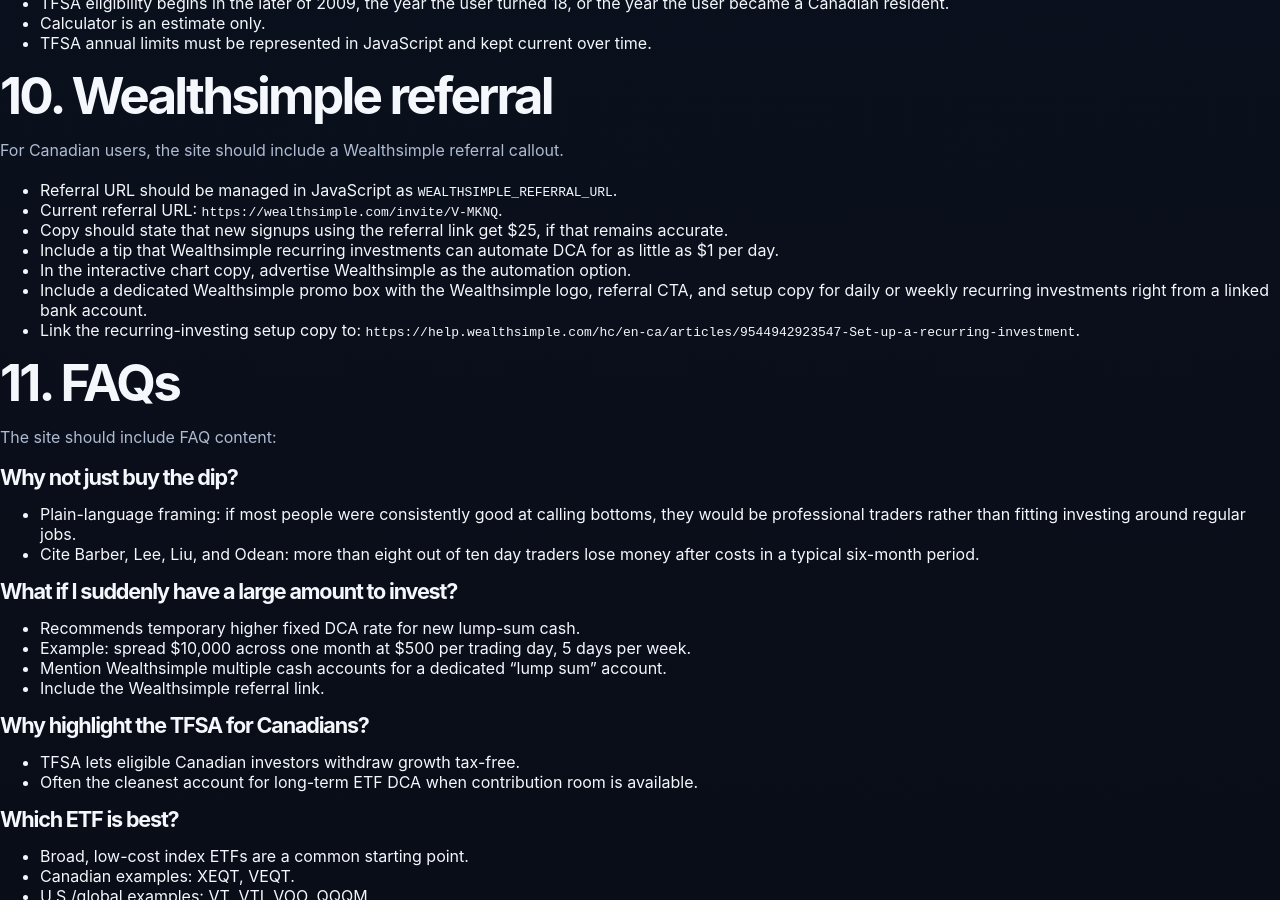
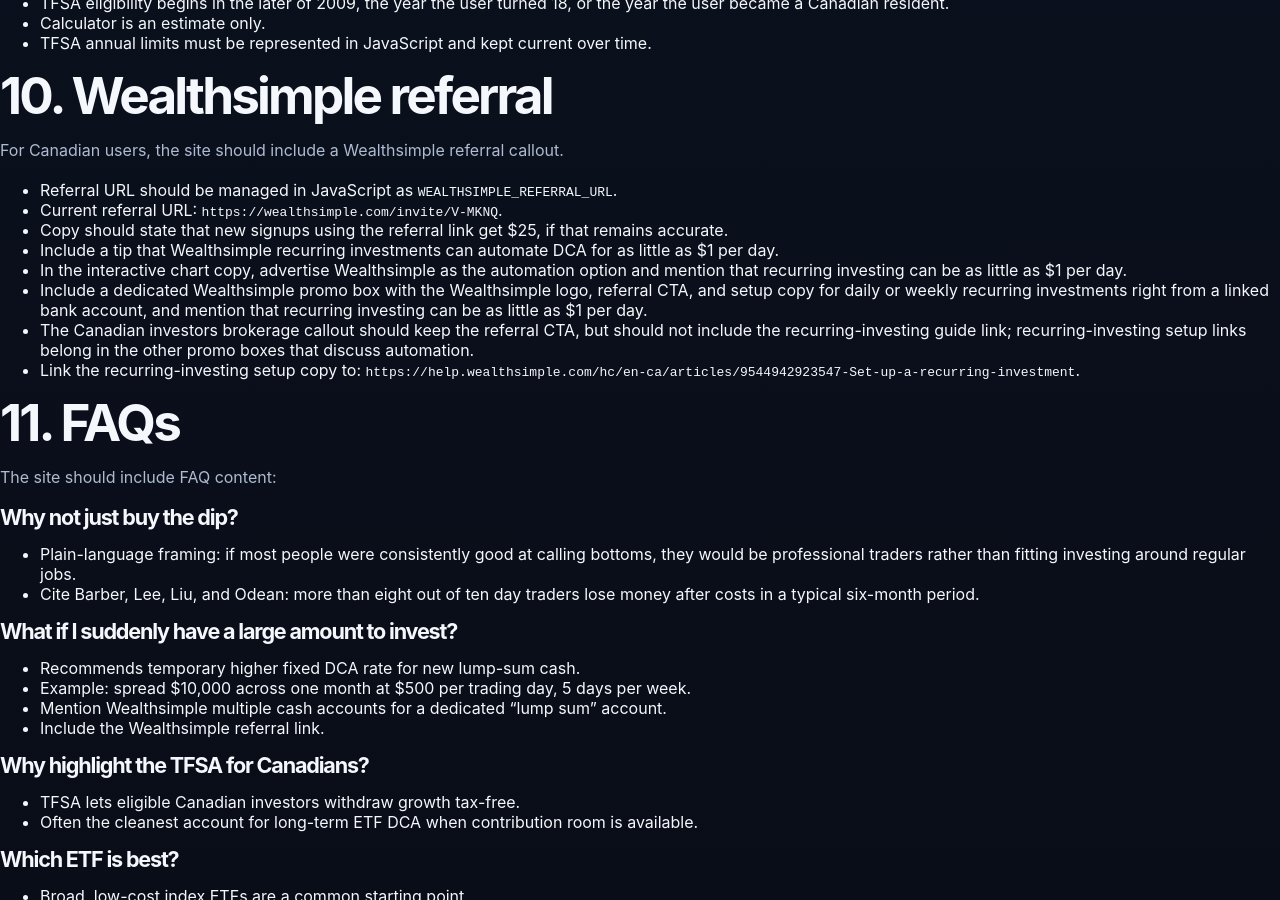
Before and after one commit to thestamp/dcathedip, a Jekyll site: the page built from requirements.md, in a window 1280 px wide and 900 px high, scrolled down 3463 px. Built offline with Jekyll 4.4.1, drawn with Linux system fonts in a browser that asks for light colours; our own code applies the rules of GitHub Pages for plain Markdown files.

Commit message:
Refine Wealthsimple promo link placement

```diff
--- a/index.html
+++ b/index.html
@@ -165,7 +165,7 @@
             <output id="recurringOut"></output>
           </label>
           <p class="chart-assumptions">Model assumes a 25% dip over 30 days, 30-day recovery, and 10% annual growth after recovery. Each schedule runs for one full year.</p>
-          <p class="chart-assumptions">Weekly = 5× daily &middot; biweekly = 10× &middot; monthly = 20× &middot; quarterly = 60×. <a href="https://wealthsimple.com/invite/V-MKNQ" rel="nofollow noopener">Use Wealthsimple to automate this</a>, and <a href="https://help.wealthsimple.com/hc/en-ca/articles/9544942923547-Set-up-a-recurring-investment" rel="nofollow noopener">click here to set up daily or weekly recurring investment right from your bank account</a>.</p>
+          <p class="chart-assumptions">Weekly = 5× daily &middot; biweekly = 10× &middot; monthly = 20× &middot; quarterly = 60×. <a href="https://wealthsimple.com/invite/V-MKNQ" rel="nofollow noopener">Use Wealthsimple to automate this</a>, and <a href="https://help.wealthsimple.com/hc/en-ca/articles/9544942923547-Set-up-a-recurring-investment" rel="nofollow noopener">click here to set up daily or weekly recurring investment right from your bank account, for as little as $1 a day</a>.</p>
         </form>
 
         <div class="chart-card">
@@ -223,7 +223,7 @@
       </div>
       <div class="wealthsimple-promo-copy">
         <h3>Automate investing instead of gambling on the odds</h3>
-        <p>Wealthsimple can set up daily or weekly recurring investments right from your bank account, so you do not have to think about the odds every time cash hits your chequing account.</p>
+        <p>Wealthsimple can set up daily or weekly recurring investments right from your bank account, for as little as $1 a day, so you do not have to think about the odds every time cash hits your chequing account.</p>
       </div>
       <div class="wealthsimple-promo-actions">
         <a class="button primary" href="https://wealthsimple.com/invite/V-MKNQ" rel="nofollow noopener">Wealthsimple referral</a>
@@ -290,7 +290,6 @@
         </div>
         <div class="wealthsimple-actions">
           <a class="button primary" id="wealthsimpleLink" href="#" rel="nofollow noopener">Wealthsimple referral</a>
-          <a class="button ghost" href="https://help.wealthsimple.com/hc/en-ca/articles/9544942923547-Set-up-a-recurring-investment" rel="nofollow noopener">Recurring investing guide</a>
         </div>
       </aside>
     </div>
--- a/requirements.md
+++ b/requirements.md
@@ -150,8 +150,9 @@
 - Current referral URL: `https://wealthsimple.com/invite/V-MKNQ`.
 - Copy should state that new signups using the referral link get $25, if that remains accurate.
 - Include a tip that Wealthsimple recurring investments can automate DCA for as little as $1 per day.
-- In the interactive chart copy, advertise Wealthsimple as the automation option.
-- Include a dedicated Wealthsimple promo box with the Wealthsimple logo, referral CTA, and setup copy for daily or weekly recurring investments right from a linked bank account.
+- In the interactive chart copy, advertise Wealthsimple as the automation option and mention that recurring investing can be as little as $1 per day.
+- Include a dedicated Wealthsimple promo box with the Wealthsimple logo, referral CTA, and setup copy for daily or weekly recurring investments right from a linked bank account, and mention that recurring investing can be as little as $1 per day.
+- The Canadian investors brokerage callout should keep the referral CTA, but should not include the recurring-investing guide link; recurring-investing setup links belong in the other promo boxes that discuss automation.
 - Link the recurring-investing setup copy to: `https://help.wealthsimple.com/hc/en-ca/articles/9544942923547-Set-up-a-recurring-investment`.
 
 ## 11. FAQs
```
Also changed, not shown: tests/smoke.js (+3 -1 lines).
